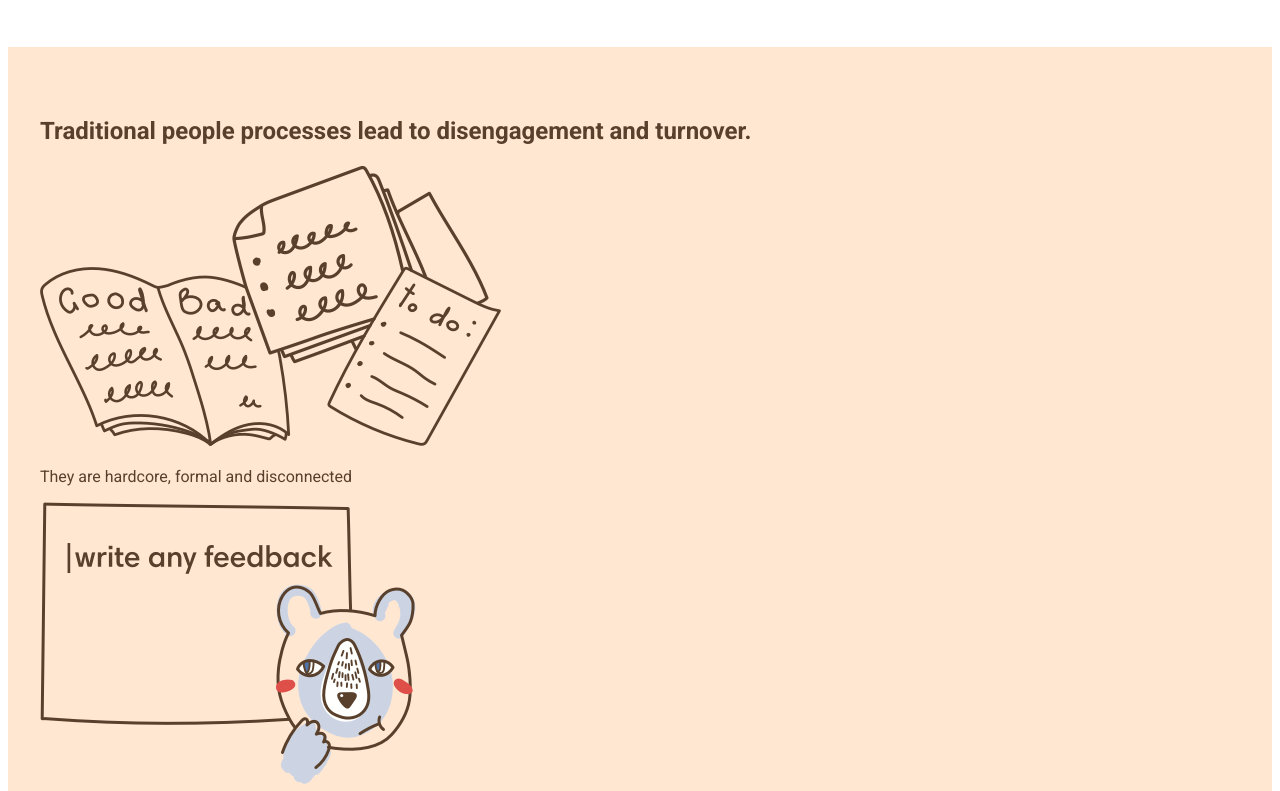
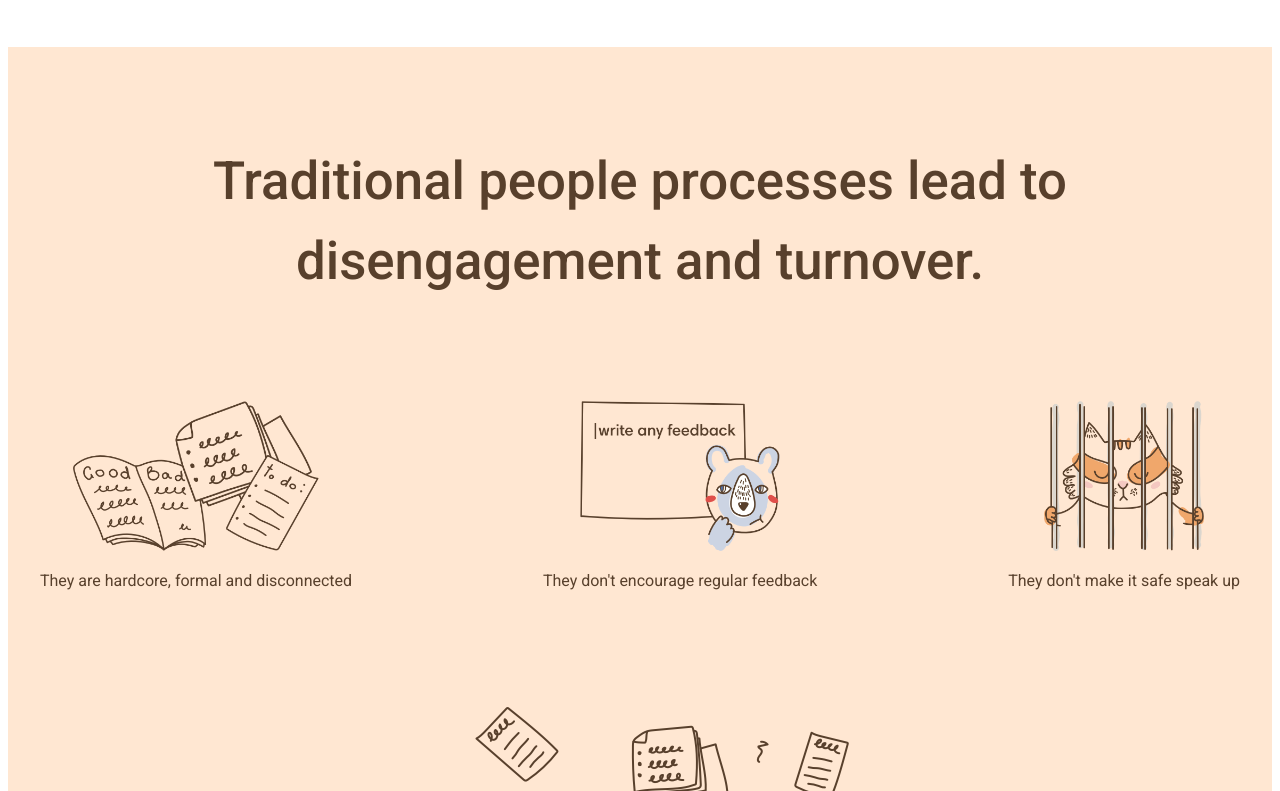
Before and after one commit to peppe-p/node-sass-teambit, a website: page index.html in a window 1280 px wide. Shown: the part 629-1420 px from the top of the page. Drawn offline with Linux system fonts and the light colour scheme.

Commit message:
finish 1 part of rabbit div

```diff
--- a/src/partials/_common.scss
+++ b/src/partials/_common.scss
@@ -16,6 +16,12 @@ a {
 
 h1 {
     font-size: 3.5rem;
+    font-weight: 500;
+    line-height: 5rem;
+}
+
+h2 {
+    font-size: 3.3rem;
     font-weight: 500;
     line-height: 5rem;
 }
--- a/src/partials/_main.scss
+++ b/src/partials/_main.scss
@@ -2,3 +2,19 @@ main {
     background-color: $primary;
     padding-top: 50px;
 }
+
+//RABBIT DIV
+.rabbit_1 {
+    text-align: center;
+}
+
+.col3 {
+    @include d-flex;
+    justify-content: space-between;
+    margin: 100px 0px;
+
+    & img {
+        height: 150px;
+    }
+}
+////////////
```
Also changed, not shown: dist/css/style.css.
